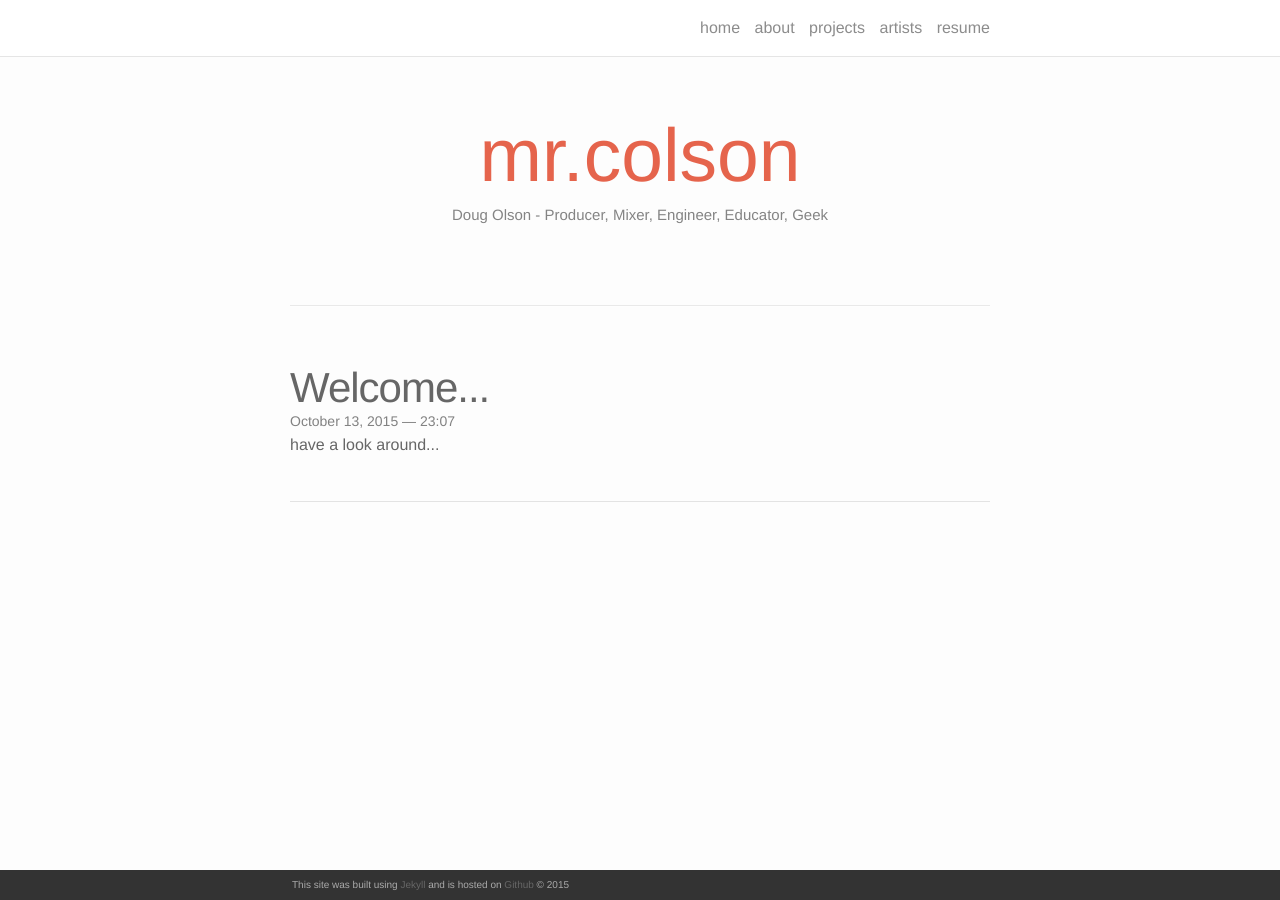
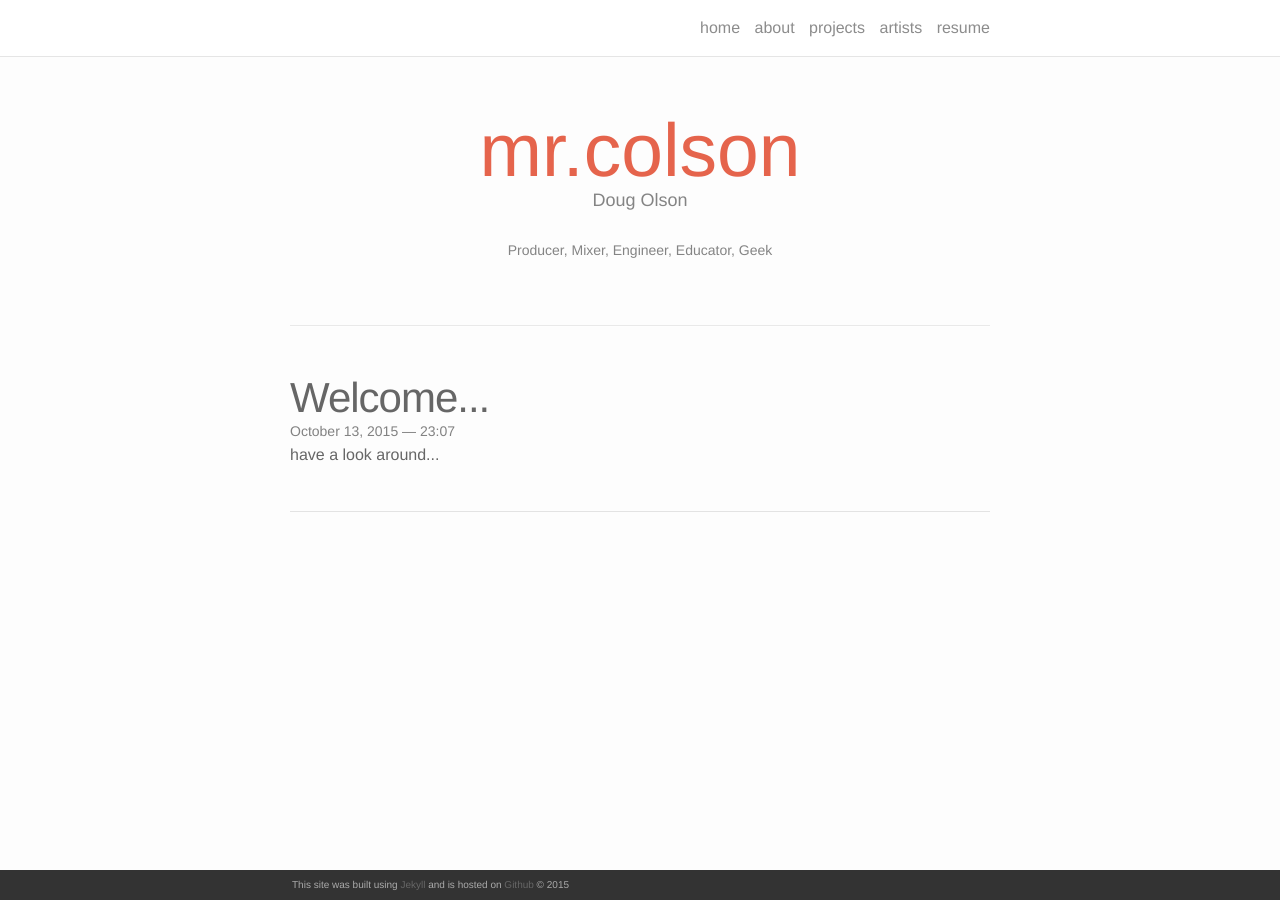
Before and after one commit to dougolson/dougolson.github.io, a Jekyll site: the page built from index.html, in a window 1280 px wide. Built offline with Jekyll 4.4.1, drawn with Linux system fonts in a browser that asks for light colours; nearby versions of some CDN libraries; the list of posts is cut into pages by our own code.

Commit message:
modified front page

```diff
--- a/_sass/layout.scss
+++ b/_sass/layout.scss
@@ -58,7 +58,7 @@ display: line;
     width: 100%;
     text-align: center;
     padding-top: 25px;
-    line-height: 3em;
+    line-height: 2.5em;
     z-index: 25;
     h1{
         color: $theme-color;
@@ -66,7 +66,10 @@ display: line;
         /*font-weight: bold;*/
     }
     h2{
-        font-size:15px;
+        font-size:18px;
+    }
+    h3{
+        font-size:14px;
     }
 }
 
--- a/index.html
+++ b/index.html
@@ -4,7 +4,8 @@ layout: default
 
 <div class="header-bar">
   <h1>mr.colson</h1>
-  <h2>Doug Olson - Producer, Mixer, Engineer, Educator, Geek</h2>
+  <h2>Doug Olson</h2>
+  <h3>Producer, Mixer, Engineer, Educator, Geek</h3>
   <br/>
   <hr>
   <br/>
```
Also changed, not shown: 6 other files.
